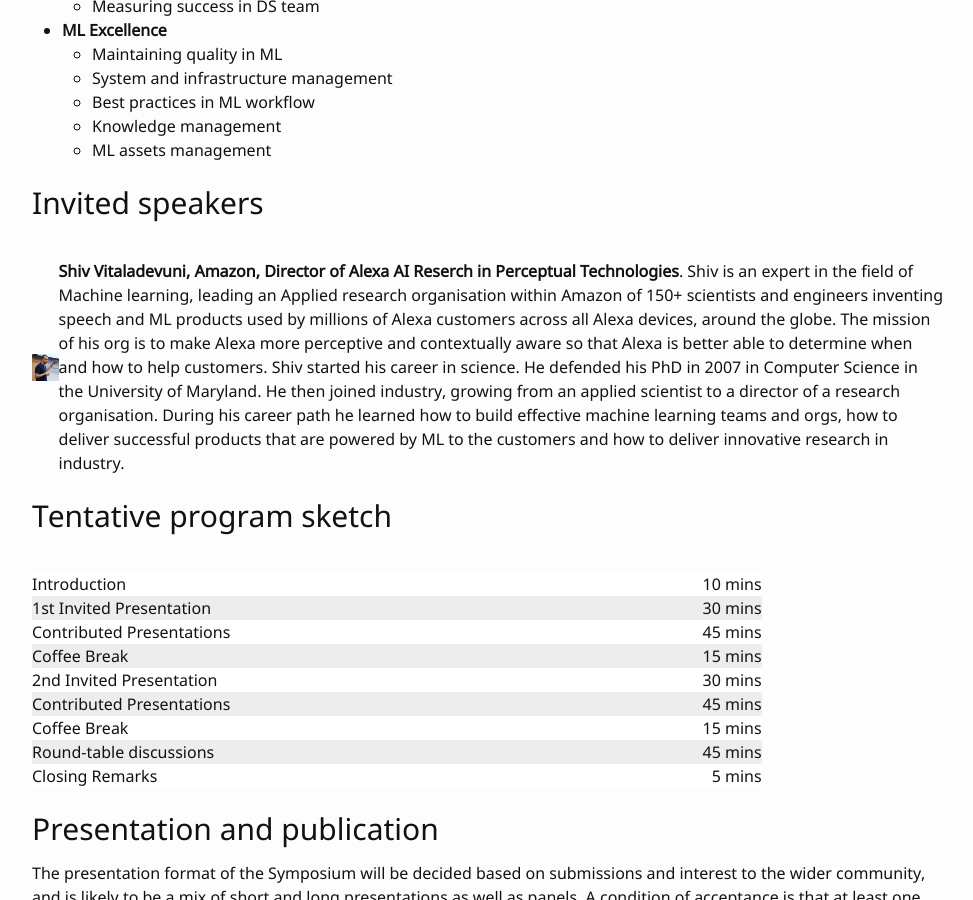
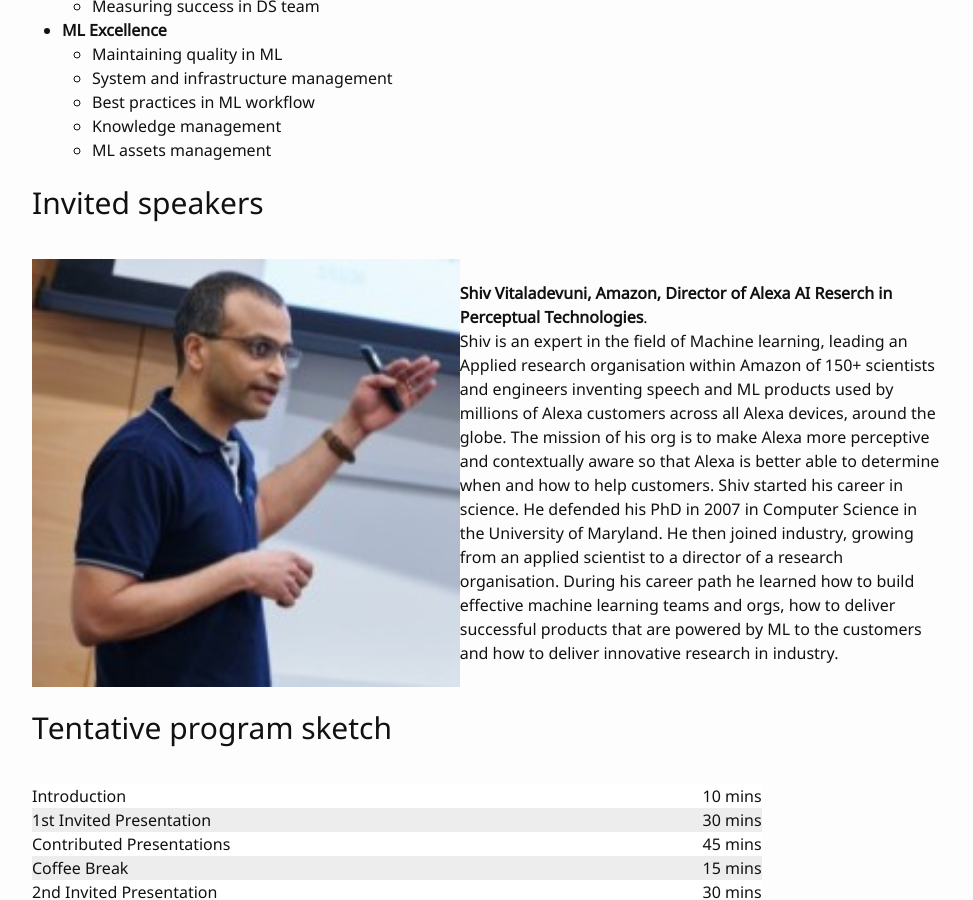
Before and after one commit to wamlm-kdd/wamlm, a Jekyll site: the page built from index.md, in a window 1280 px wide and 900 px high, scrolled down 2144 px. Shown: the whole window, without its empty margins (152-1125 px from the left). Built offline with Jekyll 4.4.1, drawn with Linux system fonts in a browser that asks for light colours; our own code applies the rules of GitHub Pages for plain Markdown files.

Commit message:
Update index.md

```diff
--- a/index.md
+++ b/index.md
@@ -74,7 +74,7 @@
 
 | | |
 |:--- |:---|
-|<img width="600%" src="images/shiv_speaker.jpeg"/> | **Shiv Vitaladevuni, Amazon, Director of Alexa AI Reserch in Perceptual Technologies**. Shiv is an expert in the field of Machine learning, leading an Applied research organisation within Amazon of 150+ scientists and engineers inventing speech and ML products used by millions of Alexa customers across all Alexa devices, around the globe. The mission of his org is to make Alexa more perceptive and contextually aware so that Alexa is better able to determine when and how to help customers. Shiv started his career in science.  He defended his PhD in 2007 in Computer Science in the University of Maryland. He then joined industry, growing from an applied scientist to a director of a research organisation. During his career path he learned how to build effective machine learning teams and orgs, how to deliver successful products that are powered by ML to the customers and how to deliver innovative research in industry. |
+|<img width="6900" src="images/shiv_speaker.jpeg"/> | **Shiv Vitaladevuni, Amazon, Director of Alexa AI Reserch in Perceptual Technologies**. <br/> Shiv is an expert in the field of Machine learning, leading an Applied research organisation within Amazon of 150+ scientists and engineers inventing speech and ML products used by millions of Alexa customers across all Alexa devices, around the globe. The mission of his org is to make Alexa more perceptive and contextually aware so that Alexa is better able to determine when and how to help customers. Shiv started his career in science.  He defended his PhD in 2007 in Computer Science in the University of Maryland. He then joined industry, growing from an applied scientist to a director of a research organisation. During his career path he learned how to build effective machine learning teams and orgs, how to deliver successful products that are powered by ML to the customers and how to deliver innovative research in industry. |
 
 
 
```
